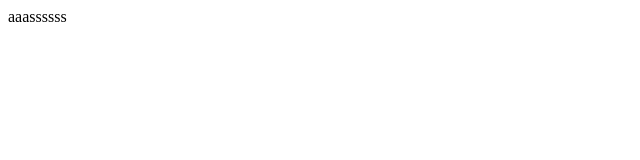
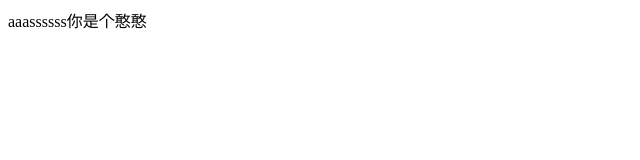
Before and after one commit to lifan12138/first-githubDemo, a plain HTML site: page index.html in a window 1280 px wide. Shown: the whole page, without its empty margins (0-640 px from the left). Drawn offline with Linux system fonts and the light colour scheme.

Commit message:
这是fans0407的第一次提交，lifan12138请查收

```diff
--- a/index.html
+++ b/index.html
@@ -5,6 +5,6 @@
 		<title></title>
 	</head>
 	<body>
-		aaassssss
+		aaassssss你是个憨憨
 	</body>
 </html>
```
